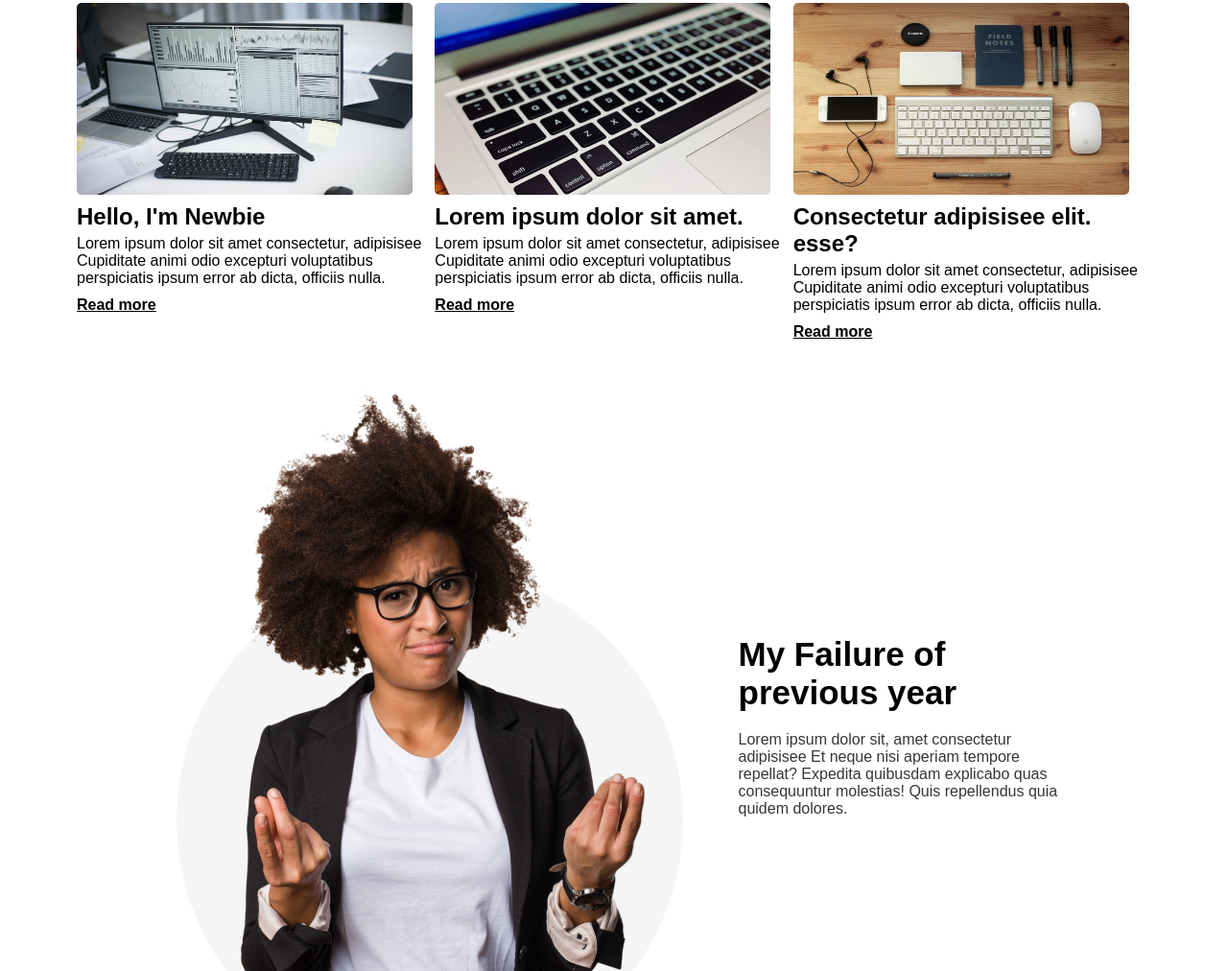
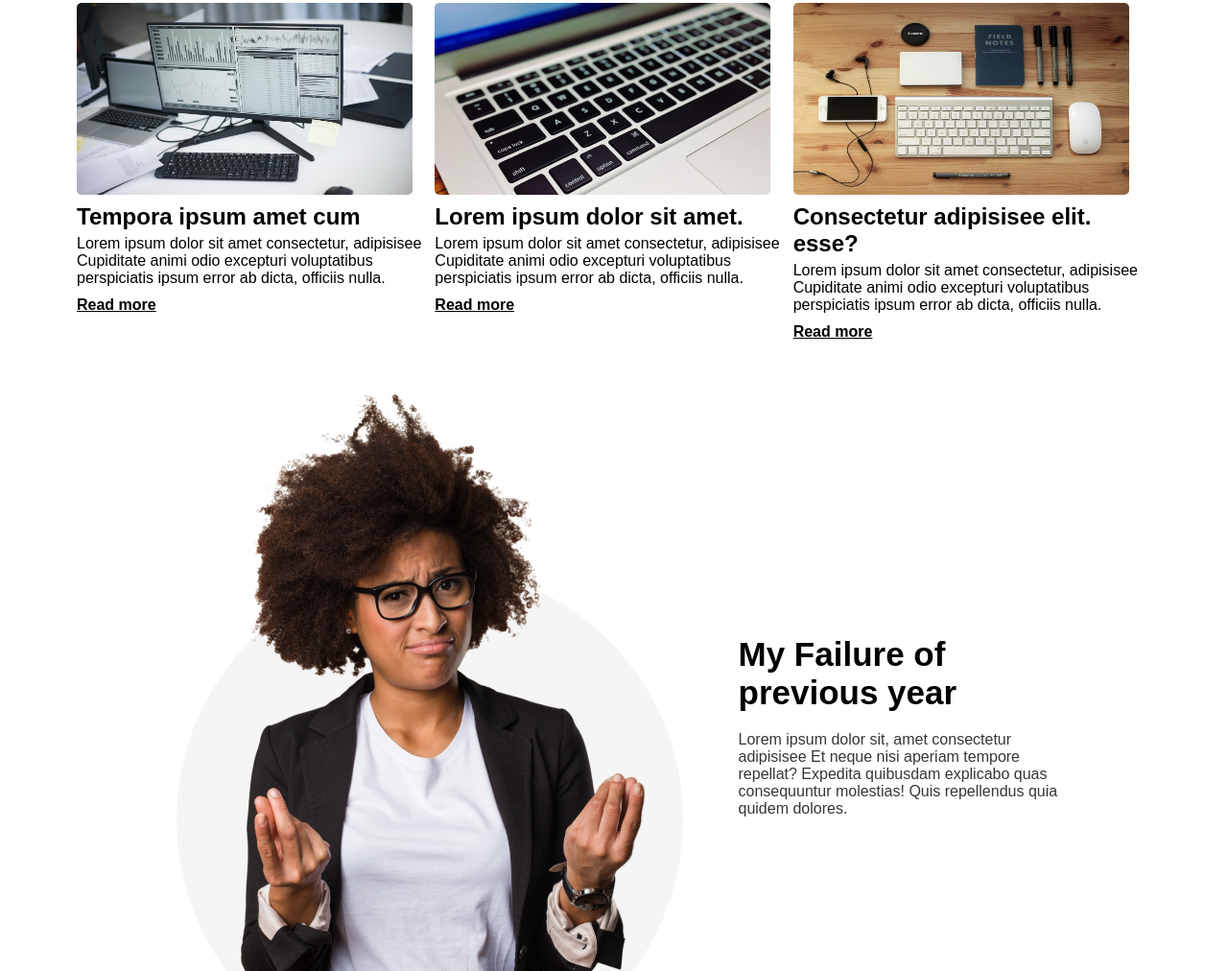
Before and after one commit to NahidEstes/1st_assignment, a plain HTML site: page index.html in a window 1280 px wide. Shown: the part 902-1914 px from the top of the page at 96% size. Drawn offline with Linux system fonts and the light colour scheme; a web font is replaced by a local one.

Commit message:
update h2 tag

```diff
--- a/index.html
+++ b/index.html
@@ -38,7 +38,7 @@
         <div class="blog-items">
           <div class="blog-item">
             <img src="images/1.jpg" alt="" />
-            <h2>Hello, I'm Newbie</h2>
+            <h2>Tempora ipsum amet cum</h2>
             <p>
               Lorem ipsum dolor sit amet consectetur, adipisisee Cupiditate
               animi odio excepturi voluptatibus perspiciatis ipsum error ab
```
